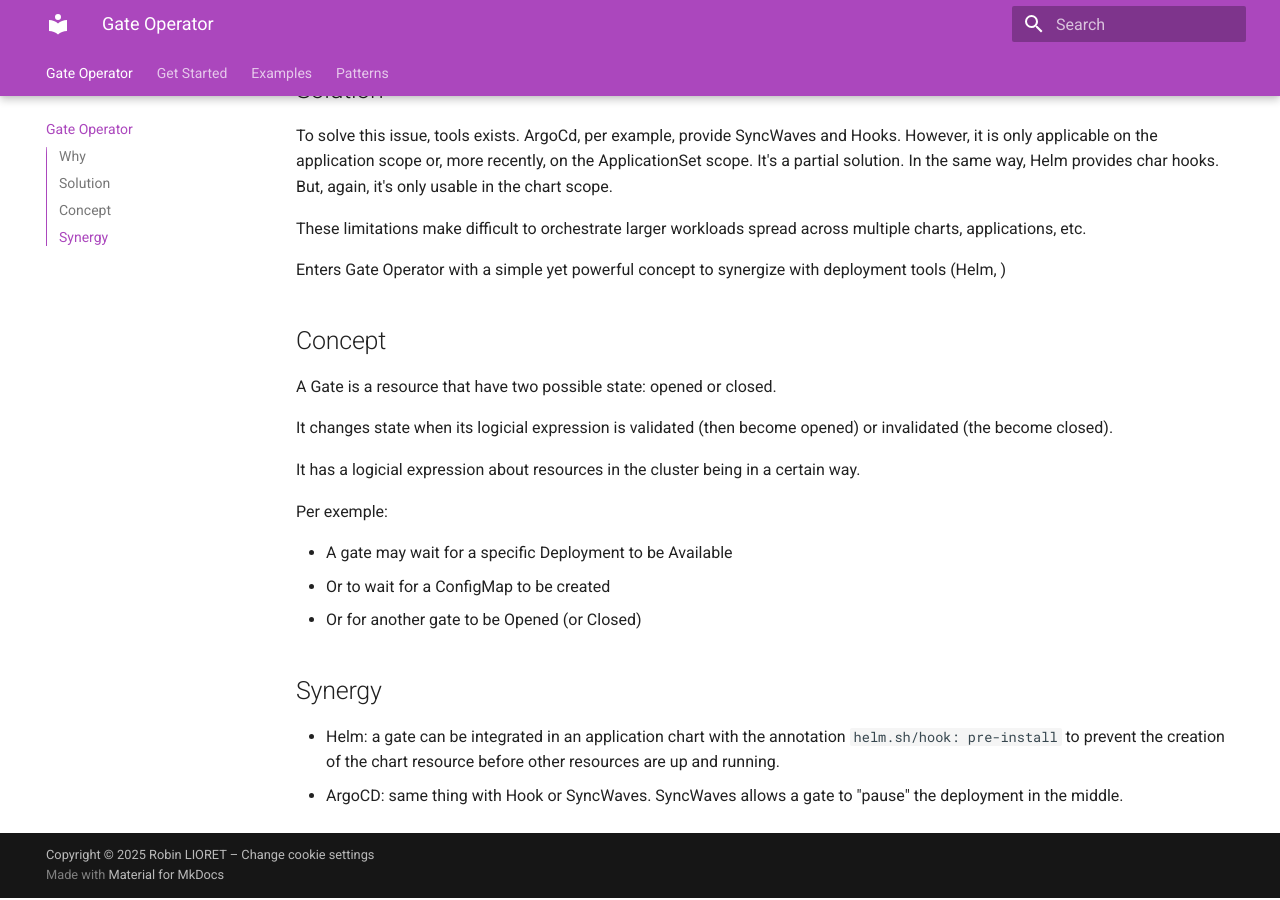
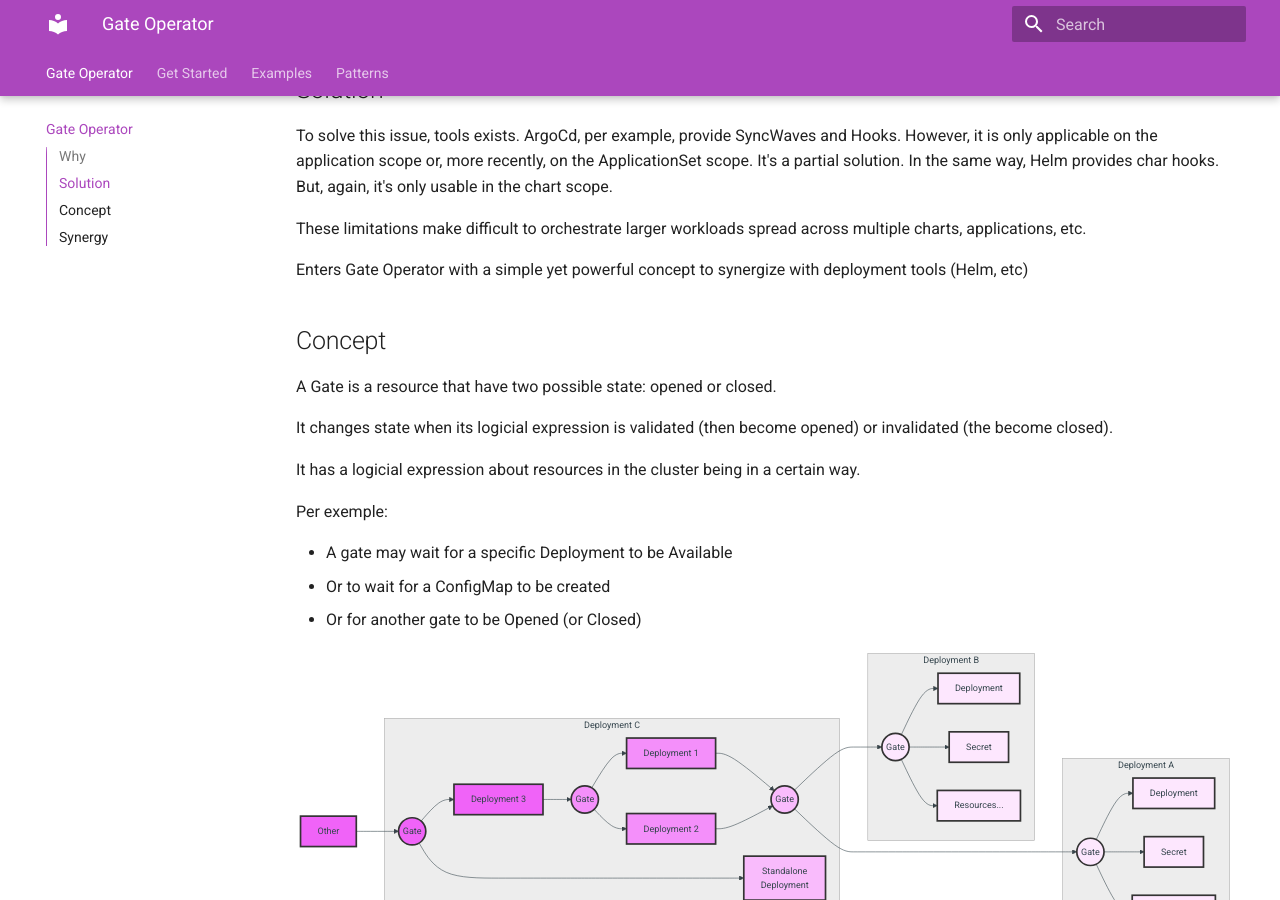
Before and after one commit to robinlioret/gate-operator, an MkDocs documentation site: the page built from doc/docs/index.md, in a window 1280 px wide and 900 px high, scrolled down 506 px. Built offline with MkDocs 1.6.1 and Material for MkDocs 9.7.7, drawn with Linux system fonts in a browser that asks for light colours; some of the changed lines change nothing that is shown.

Commit message:
doc: add example schema
Signed-off-by: Robin LIORET <robin.lioret@darylsocialsoftware.com>

````diff
--- a/doc/docs/index.md
+++ b/doc/docs/index.md
@@ -18,7 +18,7 @@
 
 These limitations make difficult to orchestrate larger workloads spread across multiple charts, applications, etc.
 
-Enters Gate Operator with a simple yet powerful concept to synergize with deployment tools (Helm, )
+Enters Gate Operator with a simple yet powerful concept to synergize with deployment tools (Helm, etc)
 
 ## Concept
 
@@ -34,6 +34,75 @@
 - Or to wait for a ConfigMap to be created
 - Or for another gate to be Opened (or Closed)
 
+```mermaid
+flowchart LR
+    classDef wave1 fill:#FDE7FE,stroke:#333,stroke-width:3px;
+    classDef wave2 fill:#FDE7FE,stroke:#333,stroke-width:3px;
+    classDef wave3 fill:#F9BBFC,stroke:#333,stroke-width:3px;
+    classDef wave4 fill:#F48FFA,stroke:#333,stroke-width:3px;
+    classDef wave5 fill:#F063F8,stroke:#333,stroke-width:3px;
+
+    subgraph deploy-a [Deployment A]
+        direction LR
+        deploy-a-res1[Deployment]
+        deploy-a-res2[Secret]
+        deploy-a-res3[Resources...]
+        deploy-a-gate-out(("Gate"))
+        deploy-a-gate-out --> deploy-a-res1 & deploy-a-res2 & deploy-a-res3
+
+        class deploy-a-res1 wave1;
+        class deploy-a-res2 wave1;
+        class deploy-a-res3 wave1;
+        class deploy-a-gate-out wave1;
+    end
+
+    subgraph deploy-b [Deployment B]
+        direction LR
+        deploy-b-res1[Deployment]
+        deploy-b-res2[Secret]
+        deploy-b-res3[Resources...]
+        deploy-b-gate-out(("Gate"))
+        deploy-b-gate-out --> deploy-b-res1 & deploy-b-res2 & deploy-b-res3
+
+        class deploy-b-res1 wave2;
+        class deploy-b-res2 wave2;
+        class deploy-b-res3 wave2;
+        class deploy-b-gate-out wave2;
+    end
+
+    subgraph deploy-c [Deployment C]
+        direction LR
+        deploy-c-gate-in(("Gate"))
+        deploy-c-res1[Deployment 1]
+        deploy-c-res2[Deployment 2]
+        deploy-c-gate-internal(("Gate"))
+        deploy-c-res3[Deployment 3]
+        deploy-c-res4[Standalone<br/>Deployment]
+        deploy-c-gate-out(("Gate"))
+        deploy-c-gate-in --> deploy-b-gate-out
+        deploy-c-gate-in ----> deploy-a-gate-out
+        deploy-c-res1 & deploy-c-res2 --> deploy-c-gate-in
+        deploy-c-gate-internal --> deploy-c-res1 & deploy-c-res2
+        deploy-c-res3 --> deploy-c-gate-internal
+        deploy-c-gate-out -----> deploy-c-res4
+        deploy-c-gate-out --> deploy-c-res3
+
+        class deploy-c-gate-in wave3;
+        class deploy-c-res4 wave3;
+
+        class deploy-c-res1 wave4;
+        class deploy-c-res2 wave4;
+        class deploy-c-gate-internal wave4;
+
+        class deploy-c-res3 wave5;
+        class deploy-c-gate-out wave5;
+    end
+
+    other["Other"] --> deploy-c-gate-out
+
+    class other wave5;
+```
+
 ## Synergy
 
 - Helm: a gate can be integrated in an application chart with the annotation `helm.sh/hook: pre-install` to prevent the creation of the chart resource before other resources are up and running.
````
